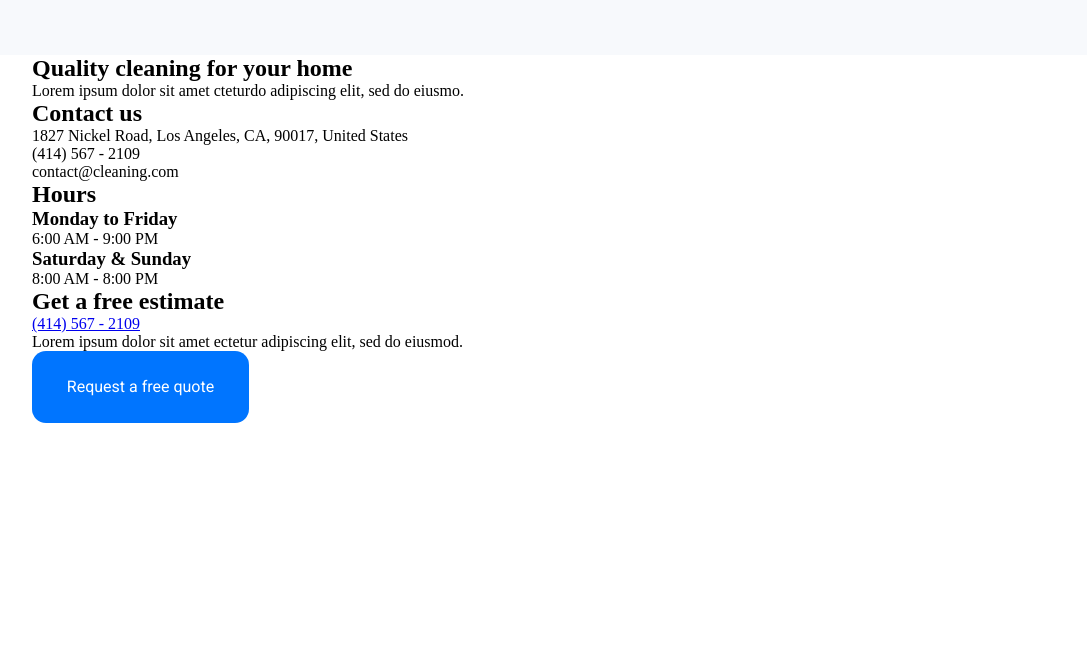
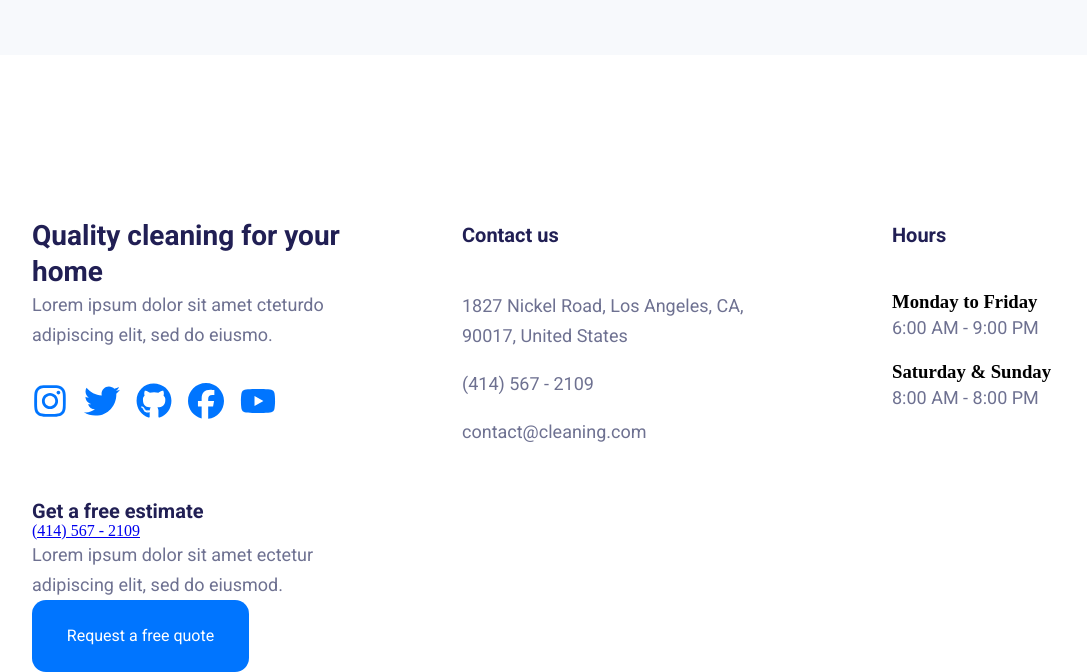
Before and after one commit to Bakha022/Cleaning-X, a React (Vite) app: page / in a window 1280 px wide. Shown: the part 6731-7403 px from the top of the page, without its empty margins (96-1183 px from the left). Before the commit the page ends 7154 px from the top, so only its background shows below. Built offline with nearby package versions, Linux system fonts and the light colour scheme.

Commit message:
hello second footer

```diff
--- a/src/components/footer/Footer.module.css
+++ b/src/components/footer/Footer.module.css
@@ -0,0 +1,75 @@
+.footerStart {
+	margin-top: 140px;
+}
+
+
+.footer-row_1 {
+	padding-top: 15.44px;
+	display: flex;
+	flex-wrap: wrap;
+	align-items: start;
+	gap: 40px;
+	justify-content: space-between;
+}
+
+.col-3 {
+	width: 312px;
+}
+
+.col-3:nth-child(3) {
+	width: 164px;
+}
+
+.col-3 h1 {
+	font-family: Roboto;
+	font-size: 28px;
+	font-weight: 700;
+	line-height: 36.01px;
+	color: #211F54;
+}
+
+
+.col-3 p {
+	font-family: Roboto;
+	font-size: 18px;
+	font-weight: 400;
+	line-height: 30.01px;
+	text-align: left;
+	color: #6E7191;
+}
+
+
+.col-3:nth-child(1) {
+	margin-top: 7px;
+}
+
+
+.col-rectangle {
+	margin-top: 33px;
+	display: flex;
+	gap: 16px;
+}
+
+.col-rectangle .rectangle {
+	font-size: 36px;
+	background-color: white;
+	color: #0075FF;
+}
+
+
+.col-3 h2 {
+	margin-top: 13px;
+	font-family: Roboto;
+	font-size: 20px;
+	font-weight: 700;
+	line-height: 22px;
+	color: #211F54;
+}
+
+
+.footer-col-texts {
+	margin-top: 45px;
+	display: flex;
+	flex-direction: column;
+	gap: 18px;
+}
--- a/src/components/footer/footerComponent.jsx
+++ b/src/components/footer/footerComponent.jsx
@@ -1,7 +1,9 @@
 import React from 'react'
 
+import { FaFacebook, FaGithub, FaInstagram, FaTwitter, FaYoutube } from "react-icons/fa6"
+import BtnsComponents from '../btnComponent/btnsComponents'
 import style from './Footer.module.css'
-import BtnsComponents from '../btnComponent/btnsComponents'
+
 
 const FooterComponent = () => {
 	return (
@@ -12,23 +14,37 @@ const FooterComponent = () => {
 						<h1>Quality cleaning for your home</h1>
 						<p>Lorem ipsum dolor sit amet cteturdo adipiscing elit, sed do eiusmo.</p>
 						<div className={style["col-rectangle"]}>
-								<div className={style["rectangle"]}></div>
-								<div className={style["rectangle"]}></div>
-								<div className={style["rectangle"]}></div>
-								<div className={style["rectangle"]}></div>
-								<div className={style["rectangle"]}></div>
+							<div className={style["rectangle"]}>
+								<FaInstagram />
+							</div>
+							<div className={style["rectangle"]}>
+								<FaTwitter />
+							</div>
+							<div className={style["rectangle"]}>
+								<FaGithub />
+							</div>
+							<div className={style["rectangle"]}>
+								<FaFacebook />
+							</div>
+							<div className={style["rectangle"]}>
+								<FaYoutube />
+							</div>
 						</div>
 					</div>
 					<div className={style["col-3"]}>
 						<h2>Contact us</h2>
-							<p className={style["col-2-texts"]}>1827 Nickel Road, Los Angeles, CA, 90017, United States</p>
+						<div className={style["footer-col-texts"]}>
 							<p className={style["col-2-texts"]}>
-							(414) 567 - 2109</p>
+								1827 Nickel Road, Los Angeles, CA, 90017, United States
+							</p>
+							<p className={style["col-2-texts"]}>(414) 567 - 2109</p>
 							<p className={style["col-2-texts"]}>contact@cleaning.com</p>
+						</div>
 					</div>
 
 					<div className={style["col-3"]}>
 						<h2>Hours</h2>
+						<div className={style['footer-col-texts']}>
 						<div className={style["col-first-date"]}>
 							<h3>Monday to Friday</h3>
 							<p>6:00 AM - 9:00 PM</p>
@@ -38,8 +54,9 @@ const FooterComponent = () => {
 							<p>8:00 AM - 8:00 PM</p>
 						</div>
 						</div>
+					</div>
 
-					<div className="col-3">
+					<div className={style["col-3"]}>
 						<h2>Get a free estimate</h2>
 						<a className={style["phone-number"]} href='tel:994853117'>
 							(414) 567 - 2109
@@ -47,7 +64,7 @@ const FooterComponent = () => {
 						<p className={style["call-text"]}>
 							Lorem ipsum dolor sit amet ectetur adipiscing elit, sed do eiusmod.
 						</p>
-						<BtnsComponents word={"Request a free quote"} status={"primary"}/>
+						<BtnsComponents word={"Request a free quote"} status={"primary"} />
 					</div>
 				</div>
 
--- a/src/index.css
+++ b/src/index.css
@@ -1,5 +1,9 @@
 @import url('https://fonts.googleapis.com/css2?family=Roboto:ital,wght@0,100;0,300;0,400;0,500;0,700;0,900;1,100;1,300;1,400;1,500;1,700;1,900&display=swap');
 
+
+body {
+  background-color: white;
+}
 *,
 *::after,
 *::before {
```
Lines whose indentation alone changed are shown as unchanged.
